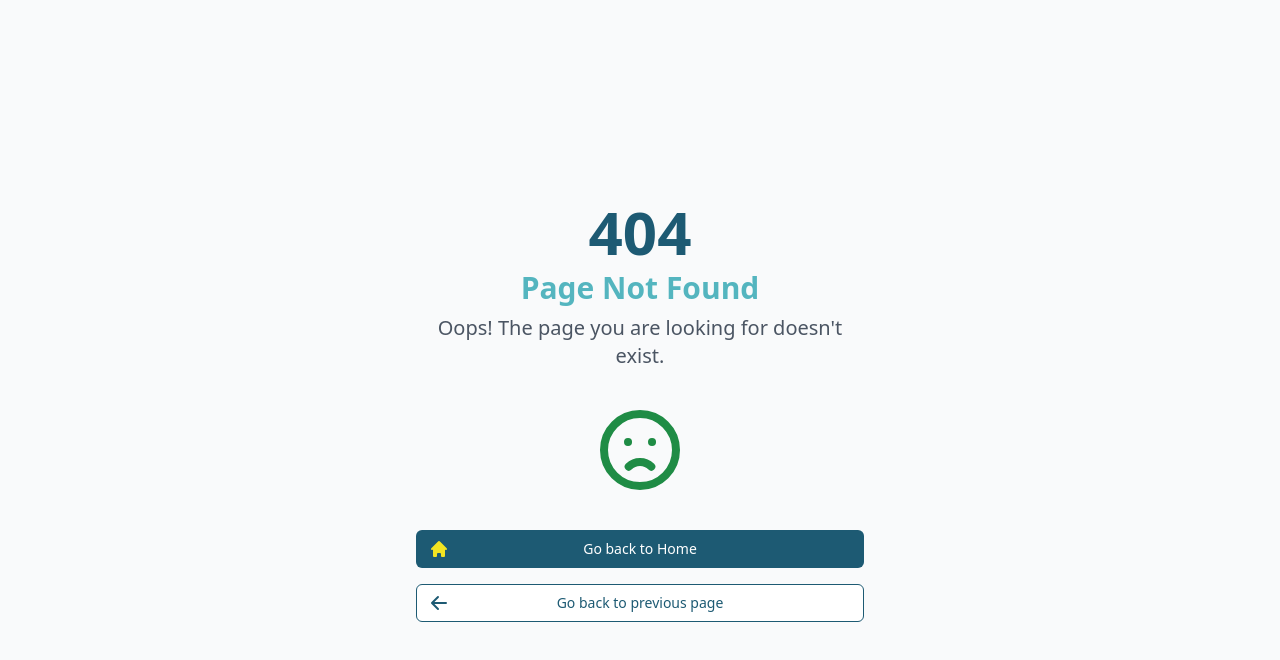
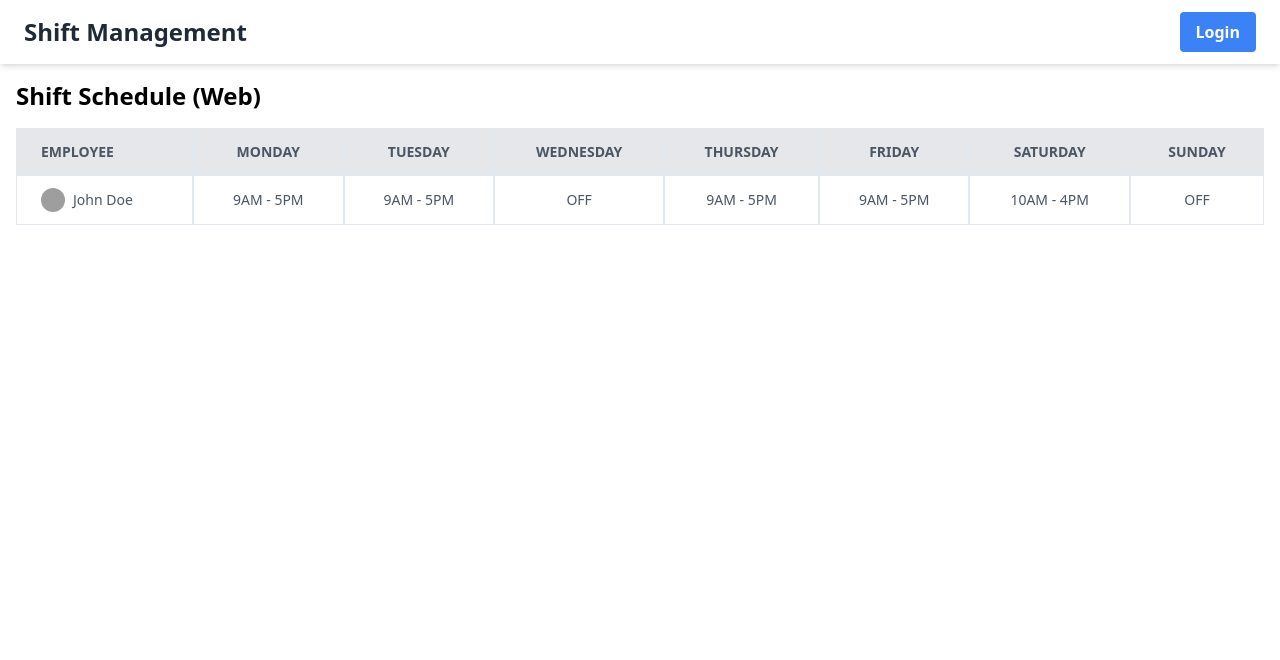
Before and after one commit to GapolaniaDev/frontend_company_shift_management, an Angular app: page /schedule in a window 1280 px wide. Before the commit this address had no page. Shown: the top 660 px of the page. Built offline with nearby package versions, Linux system fonts and the light colour scheme; grey boxes are pictures that could not be loaded.

Commit message:
Config Schedule

```diff
--- a/src/app/app.routes.ts
+++ b/src/app/app.routes.ts
@@ -8,6 +8,7 @@ import {DashboardComponent} from "./core/components/dashboard/dashboard.componen
 import {ForgotPasswordComponent} from "./session/components/forgot-password/forgot-password.component";
 import {PagesNotFoundComponent} from "./core/components/pages-not-found/pages-not-found.component";
 import {TermsConditionsComponent} from "./session/components/terms-conditions/terms-conditions.component";
+import {ScheduleComponent} from "./shift-schedule/components/schedule/schedule.component";
 
 export const routes: Routes = [
 
@@ -20,7 +21,7 @@ export const routes: Routes = [
       {path: '', component: HomeComponent},
       {path: 'home', component: HomeComponent},
       {path: 'dashboard', component: DashboardComponent},
-
+      {path: 'schedule', component: ScheduleComponent},
     ]
   },
   {path: '**', component: PagesNotFoundComponent}
--- a/src/app/core/components/home/home.component.html
+++ b/src/app/core/components/home/home.component.html
@@ -4,12 +4,6 @@
       <div>
         <h1 class="text-3xl font-bold">Home</h1>
         <p class="mt-2">Shift Management</p>
-      </div>
-      <div>
-        <a routerLink="/login"
-           class="bg-white text-blue-600 font-bold py-2 px-4 rounded hover:bg-gray-200 transition duration-300">
-          Login
-        </a>
       </div>
     </div>
     <div class="mt-8">
--- /dev/null
+++ b/src/app/shift-schedule/components/schedule/schedule.component.html
@@ -0,0 +1,142 @@
+<style>
+  .table-fixed-column {
+    border-collapse: separate;
+    border-spacing: 0;
+  }
+
+  .table-fixed-column th,
+  .table-fixed-column td {
+    border: 1px solid #e2e8f0;
+  }
+
+  .table-fixed-column thead th {
+    position: sticky;
+    top: 0;
+    z-index: 20;
+  }
+</style>
+
+<!-- Web version -->
+<div class="hidden md:block container mx-auto p-4 overflow-x-auto relative" style="max-width: 100%;">
+  <h1 class="text-2xl font-bold mb-4">Shift Schedule (Web)</h1>
+  <div class="overflow-x-auto">
+    <table class="min-w-full bg-white table-fixed-column">
+      <thead>
+      <tr class="bg-gray-200 text-gray-600 uppercase text-sm leading-normal">
+        <th class="py-3 px-6 text-left bg-gray-200 sticky left-0 z-10">Employee</th>
+        <th class="py-3 px-6 text-center">Monday</th>
+        <th class="py-3 px-6 text-center">Tuesday</th>
+        <th class="py-3 px-6 text-center">Wednesday</th>
+        <th class="py-3 px-6 text-center">Thursday</th>
+        <th class="py-3 px-6 text-center">Friday</th>
+        <th class="py-3 px-6 text-center">Saturday</th>
+        <th class="py-3 px-6 text-center">Sunday</th>
+      </tr>
+      </thead>
+      <tbody class="text-gray-600 text-sm font-light">
+      <tr class="border-b border-gray-200 hover:bg-gray-100">
+        <td class="py-3 px-6 text-left whitespace-nowrap bg-white sticky left-0 z-10">
+          <div class="flex items-center">
+            <div class="mr-2">
+              <img class="w-6 h-6 rounded-full" src="https://randomuser.me/api/portraits/men/1.jpg"/>
+            </div>
+            <span class="font-medium">John Doe</span>
+          </div>
+        </td>
+        <td class="py-3 px-6 text-center">9AM - 5PM</td>
+        <td class="py-3 px-6 text-center">9AM - 5PM</td>
+        <td class="py-3 px-6 text-center">OFF</td>
+        <td class="py-3 px-6 text-center">9AM - 5PM</td>
+        <td class="py-3 px-6 text-center">9AM - 5PM</td>
+        <td class="py-3 px-6 text-center">10AM - 4PM</td>
+        <td class="py-3 px-6 text-center">OFF</td>
+      </tr>
+      <!-- Añade más filas según sea necesario -->
+      </tbody>
+    </table>
+  </div>
+</div>
+
+<!-- Mobile version -->
+<div class="md:hidden container mx-auto p-4">
+  <h1 class="text-2xl font-bold mb-4">Shift Schedule (Mobile)</h1>
+  <div class="space-y-4">
+    <!-- Employee 1 -->
+    <div class="bg-white shadow rounded-lg overflow-hidden">
+      <div class="p-4 bg-gray-100 flex items-center">
+        <img class="w-10 h-10 rounded-full mr-4" src="https://randomuser.me/api/portraits/men/1.jpg" alt="John Doe"/>
+        <span class="font-medium text-lg">John Doe</span>
+      </div>
+      <div class="p-4 grid grid-cols-2 gap-2">
+        <div class="text-sm">
+          <p class="font-semibold">Monday</p>
+          <p>9AM - 5PM</p>
+        </div>
+        <div class="text-sm">
+          <p class="font-semibold">Tuesday</p>
+          <p>9AM - 5PM</p>
+        </div>
+        <div class="text-sm">
+          <p class="font-semibold">Wednesday</p>
+          <p>OFF</p>
+        </div>
+        <div class="text-sm">
+          <p class="font-semibold">Thursday</p>
+          <p>9AM - 5PM</p>
+        </div>
+        <div class="text-sm">
+          <p class="font-semibold">Friday</p>
+          <p>9AM - 5PM</p>
+        </div>
+        <div class="text-sm">
+          <p class="font-semibold">Saturday</p>
+          <p>10AM - 4PM</p>
+        </div>
+        <div class="text-sm">
+          <p class="font-semibold">Sunday</p>
+          <p>OFF</p>
+        </div>
+      </div>
+    </div>
+
+    <!-- Employee 2 -->
+    <div class="bg-white shadow rounded-lg overflow-hidden">
+      <div class="p-4 bg-gray-100 flex items-center">
+        <img class="w-10 h-10 rounded-full mr-4" src="https://randomuser.me/api/portraits/women/1.jpg"
+             alt="Jane Smith"/>
+        <span class="font-medium text-lg">Jane Smith</span>
+      </div>
+      <div class="p-4 grid grid-cols-2 gap-2">
+        <div class="text-sm">
+          <p class="font-semibold">Monday</p>
+          <p>2PM - 10PM</p>
+        </div>
+        <div class="text-sm">
+          <p class="font-semibold">Tuesday</p>
+          <p>2PM - 10PM</p>
+        </div>
+        <div class="text-sm">
+          <p class="font-semibold">Wednesday</p>
+          <p>2PM - 10PM</p>
+        </div>
+        <div class="text-sm">
+          <p class="font-semibold">Thursday</p>
+          <p>OFF</p>
+        </div>
+        <div class="text-sm">
+          <p class="font-semibold">Friday</p>
+          <p>OFF</p>
+        </div>
+        <div class="text-sm">
+          <p class="font-semibold">Saturday</p>
+          <p>12PM - 8PM</p>
+        </div>
+        <div class="text-sm">
+          <p class="font-semibold">Sunday</p>
+          <p>12PM - 8PM</p>
+        </div>
+      </div>
+    </div>
+    <!-- Añade más tarjetas de empleados según sea necesario -->
+  </div>
+</div>
--- a/src/index.html
+++ b/src/index.html
@@ -2,7 +2,7 @@
 <html lang="en">
 <head>
   <meta charset="utf-8">
-  <title>FrontendCompanyShiftManagement</title>
+  <title>Shift Management</title>
   <base href="/">
   <meta name="viewport" content="width=device-width, initial-scale=1">
   <link rel="icon" type="image/x-icon" href="favicon.ico">
```
Also changed, not shown: src/app/shift-schedule/components/schedule/schedule.component.ts (added, +12 -0 lines), src/app/shift-schedule/components/schedule/schedule.component.css (added), 1 other file (tests, documents, lock files or other folders).
